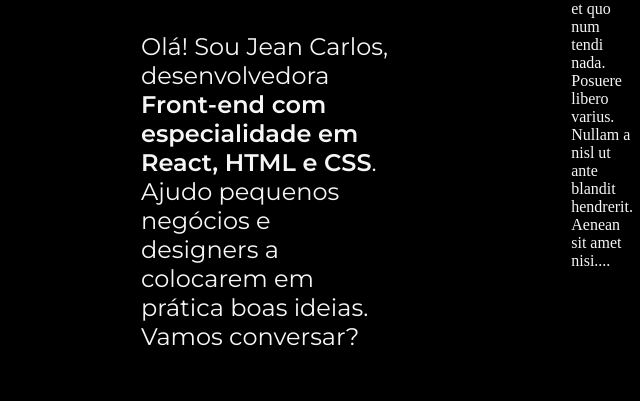
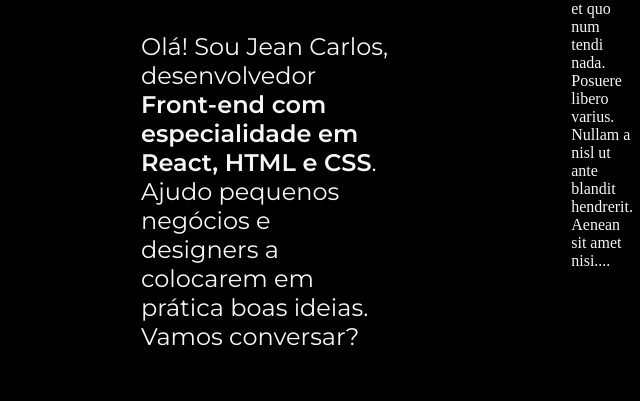
Before and after one commit to jeancarpc/portifolio, a plain HTML site: page portifolio-html/index.html in a window 1280 px wide. Shown: the part 495-896 px from the top of the page, 51-691 px from the left. Drawn offline with nearby package versions, Linux system fonts and the light colour scheme.

Commit message:
Update index.html

```diff
--- a/portifolio-html/index.html
+++ b/portifolio-html/index.html
@@ -28,7 +28,7 @@
           </strong>
         </h1>
         <p class="apresentacao_conteudo_texto">
-          Olá! Sou Jean Carlos, desenvolvedora
+          Olá! Sou Jean Carlos, desenvolvedor
           <strong>Front-end com especialidade em React, HTML e CSS</strong>.
           Ajudo pequenos negócios e designers a colocarem em prática boas
           ideias. Vamos conversar?
```
